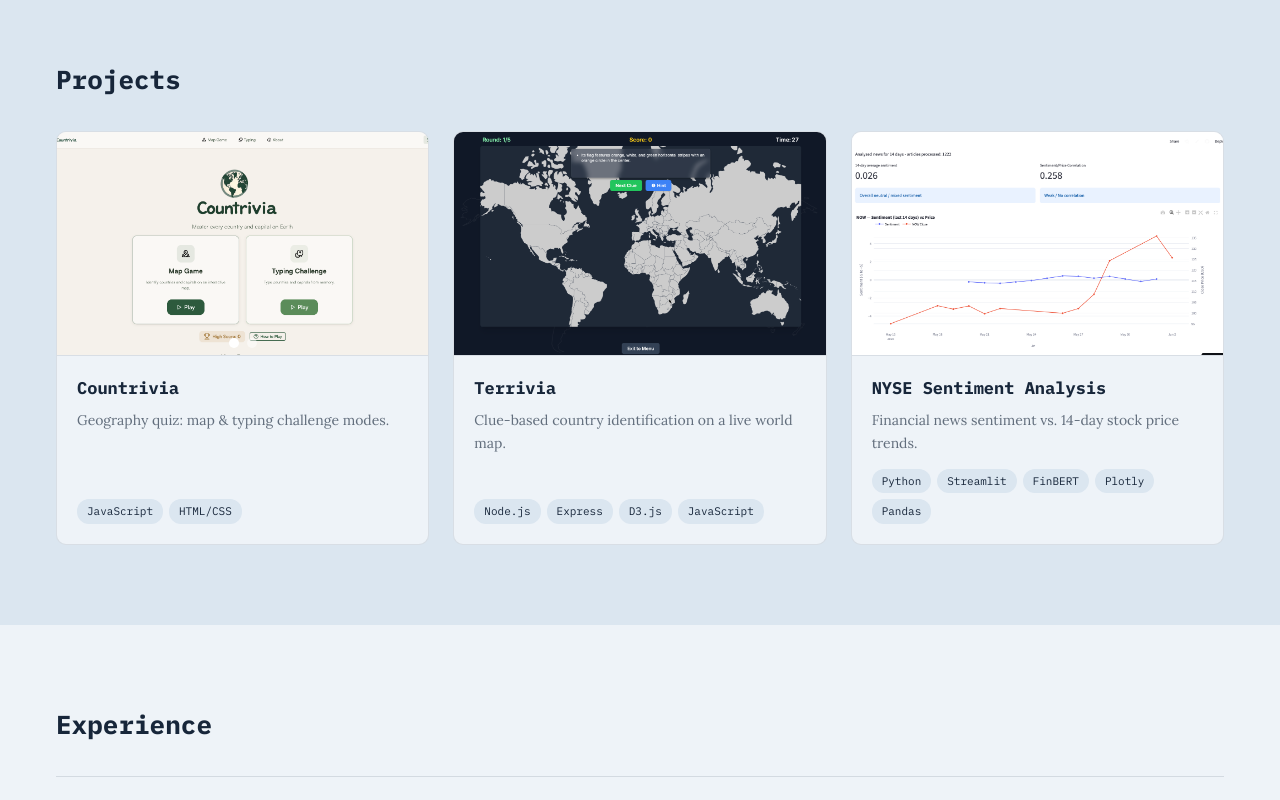
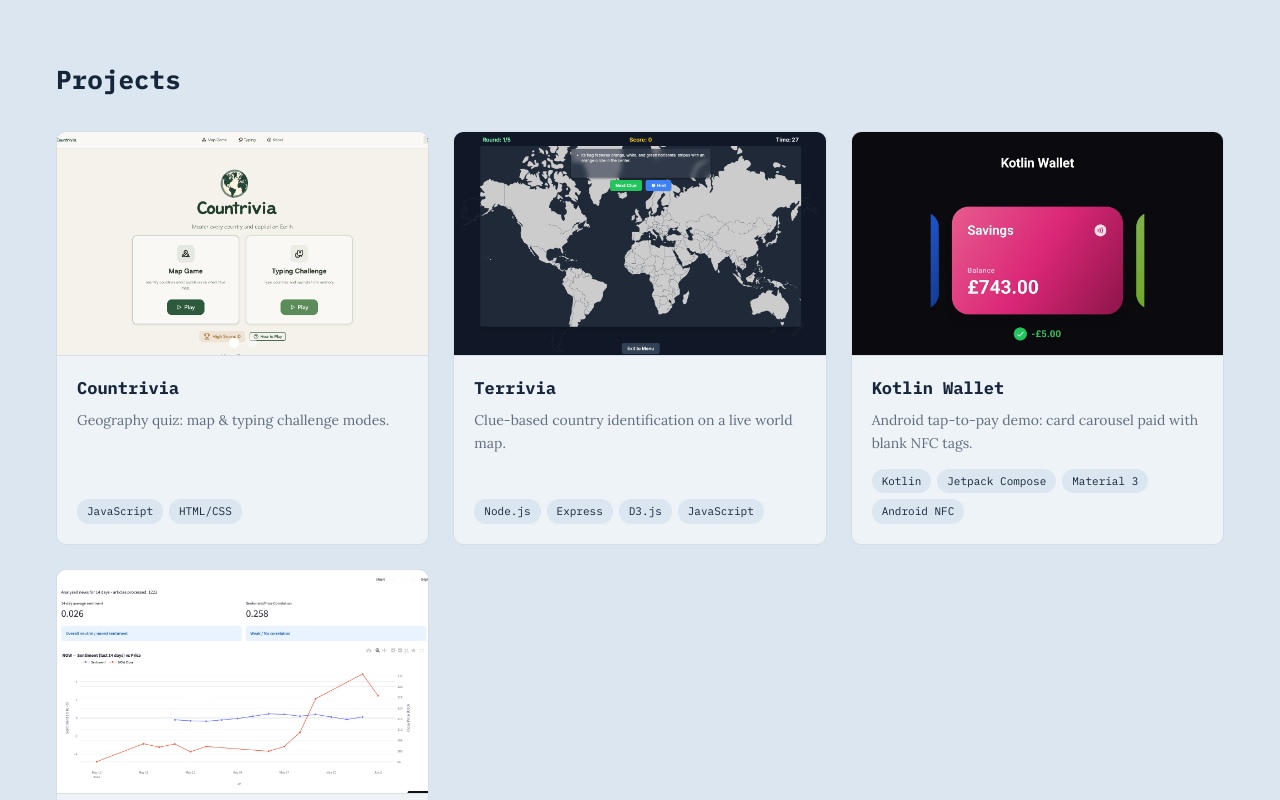
Before and after one commit to AdamWilkinson0/webportfolio, a React (Create React App) app: page / in a window 1280 px wide. Shown: the part 600-1400 px from the top of the page. Built offline with nearby package versions, Linux system fonts and the light colour scheme.

Commit message:
Add Kotlin Wallet project card

```diff
--- a/src/components/Projects.js
+++ b/src/components/Projects.js
@@ -66,6 +66,13 @@ const Projects = () => {
       link: 'https://terrivia.com',
     },
     {
+      name: 'Kotlin Wallet',
+      tagline: 'Android tap-to-pay demo: card carousel paid with blank NFC tags.',
+      technologies: ['Kotlin', 'Jetpack Compose', 'Material 3', 'Android NFC'],
+      images: ['/images/kotlin-wallet.png'],
+      link: 'https://github.com/AdamWilkinson0/kotlinWallet',
+    },
+    {
       name: 'NYSE Sentiment Analysis',
       tagline: 'Financial news sentiment vs. 14-day stock price trends.',
       technologies: ['Python', 'Streamlit', 'FinBERT', 'Plotly', 'Pandas'],
```
Also changed, not shown: public/images/kotlin-wallet.png (added).
